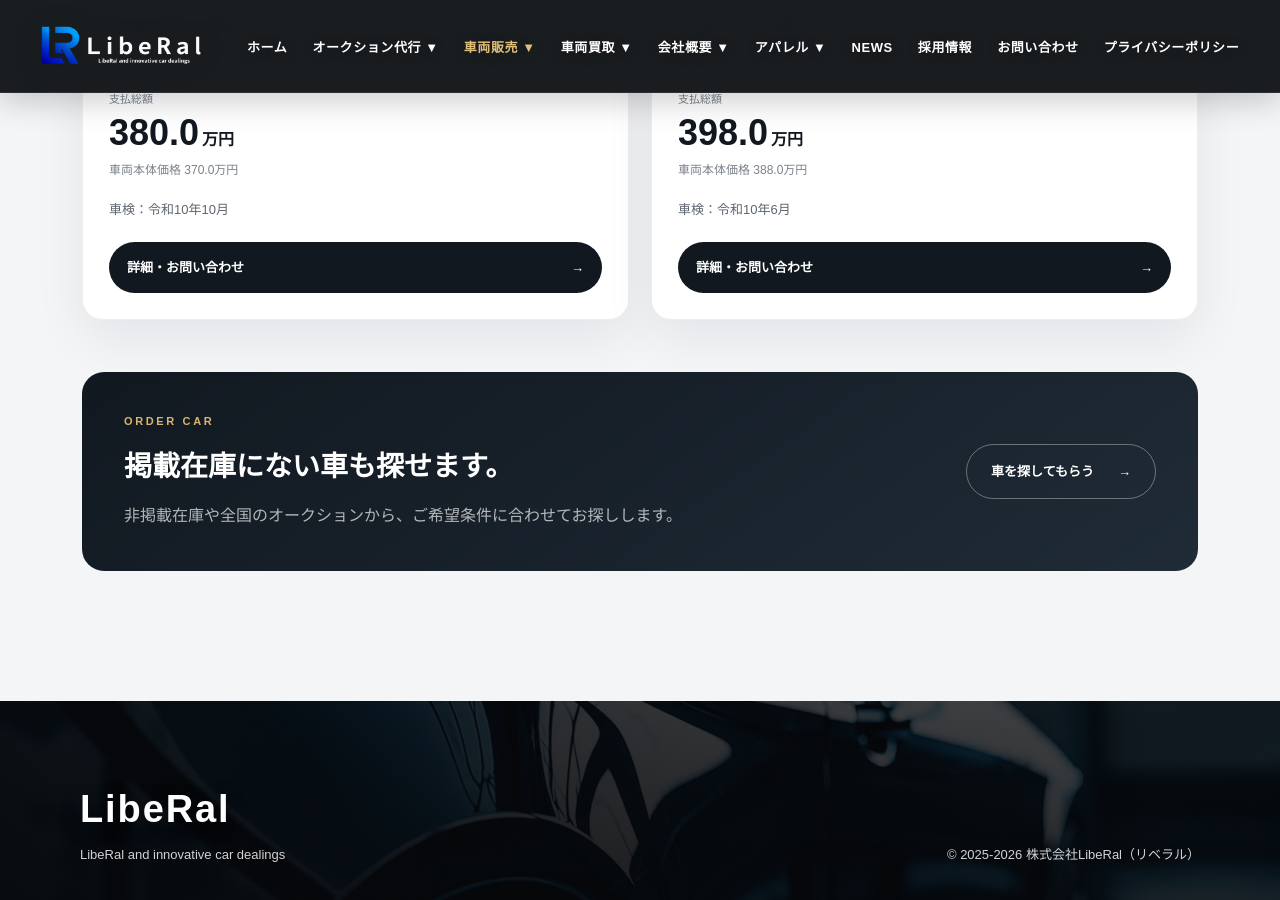
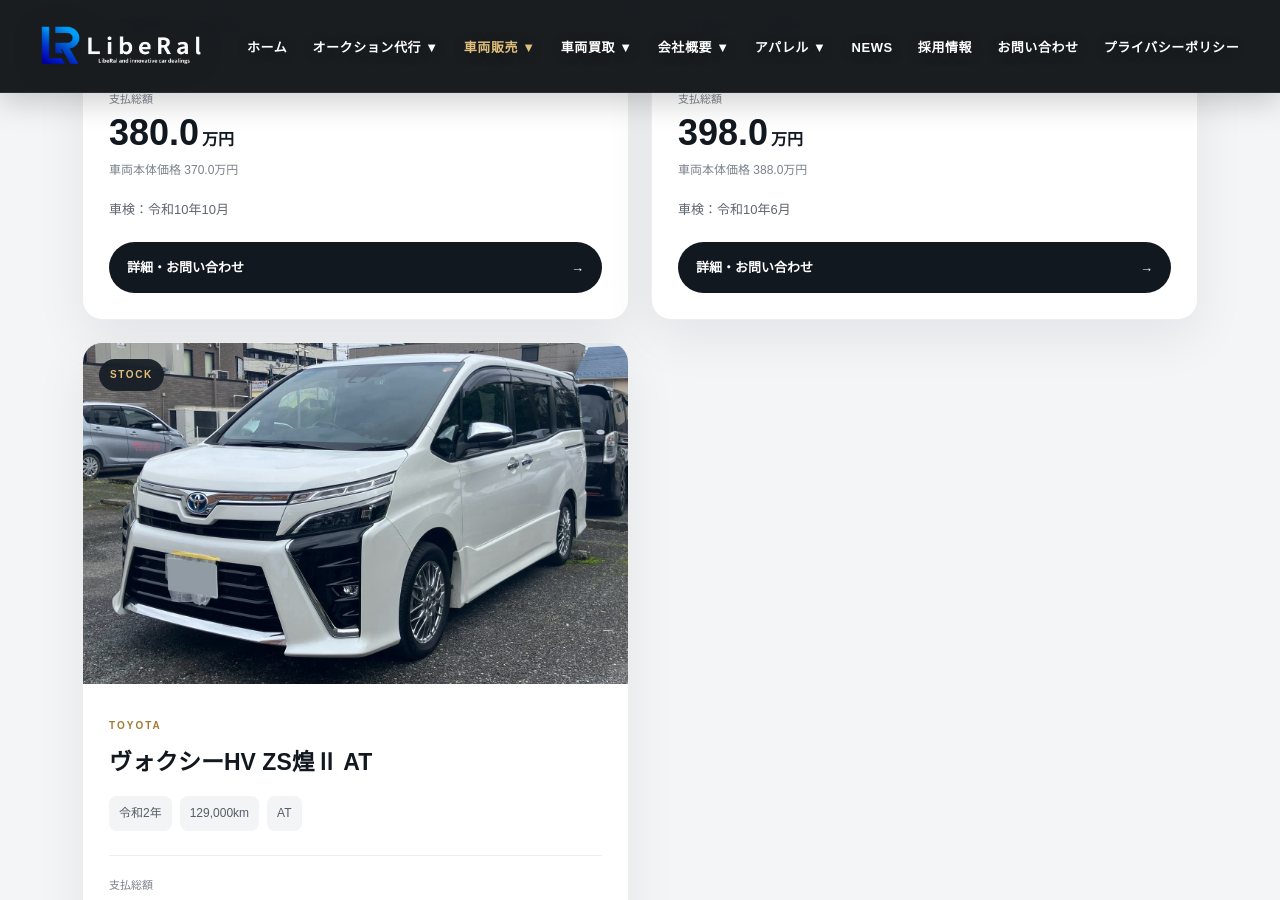
Before and after one commit to liberal0321/LibeRal., a Jekyll site: the page built from zaiko.html, in a window 1280 px wide and 900 px high, scrolled down 6441 px. Built offline with Jekyll 4.4.1, drawn with Linux system fonts in a browser that asks for light colours; some of the changed text lies outside the part shown.

Commit message:
Add new car listing for トヨタ ヴォクシーHV ZS煌Ⅱ

```diff
--- a/zaiko.html
+++ b/zaiko.html
@@ -553,6 +553,38 @@
         </div>
       </article>
 
+       <article class="car-card"
+        data-maker="トヨタ"
+        data-year="2020"
+        data-mileage="129000"
+        data-price="2380000"
+        data-keywords="トヨタ ヴォクシーHV ZS煌Ⅱ AT ミニバン">
+        <div class="car-image">
+          <img src="zaiko15.jpg" alt="ヴォクシーHV ZS煌Ⅱ">
+          <span class="stock-badge">STOCK</span>
+        </div>
+        <div class="info">
+          <span class="car-maker">TOYOTA</span>
+          <h3>ヴォクシーHV ZS煌Ⅱ AT</h3>
+
+          <div class="spec-list">
+            <span>令和2年</span>
+            <span>129,000km</span>
+            <span>AT</span>
+          </div>
+
+          <div class="price-area">
+            <span>支払総額</span>
+            <strong>238.0<small>万円</small></strong>
+            <p>車両本体価格 228.0万円</p>
+          </div>
+
+          <p class="inspection">車検：令和9年7月</p>
+          <a href="contact.html?car=rトヨタ%20IS300" class="detail-button">詳細・お問い合わせ <span>→</span></a>
+        </div>
+      </article>
+
+
 
     </div>
 
```
